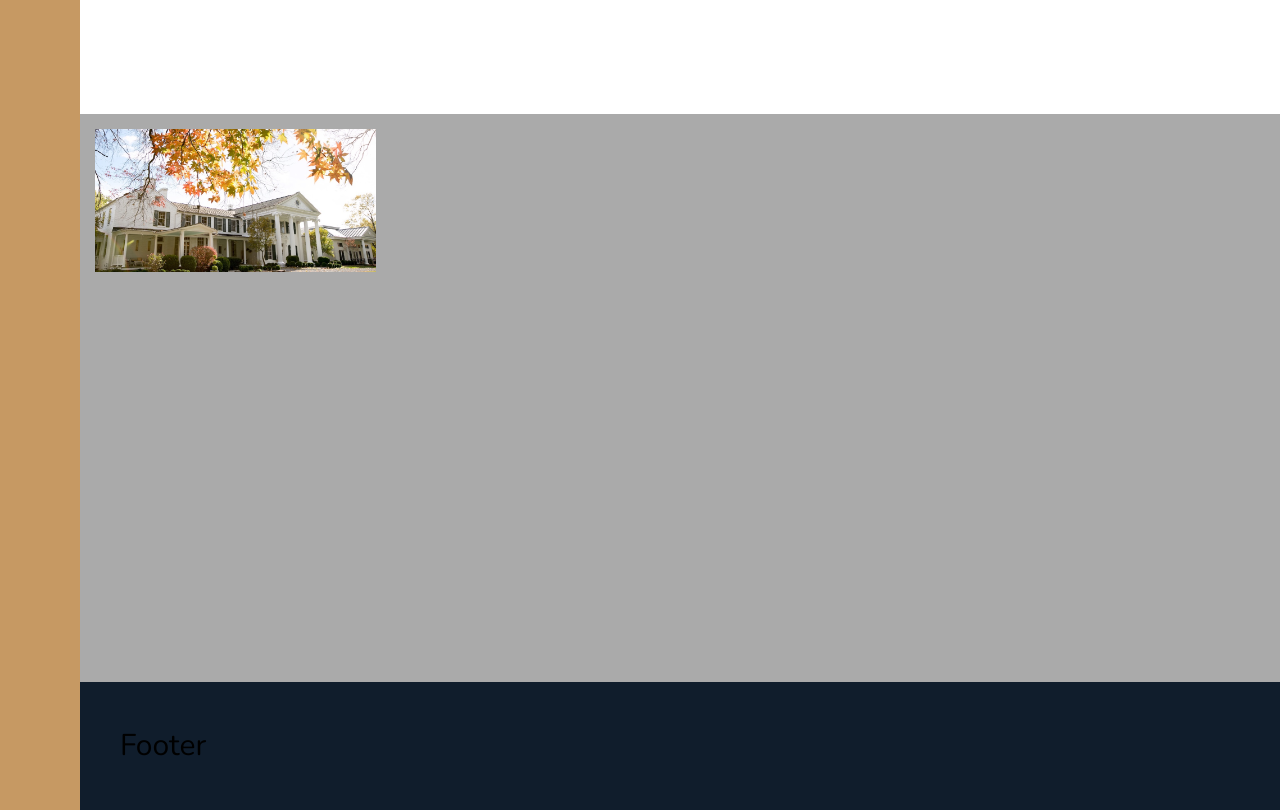
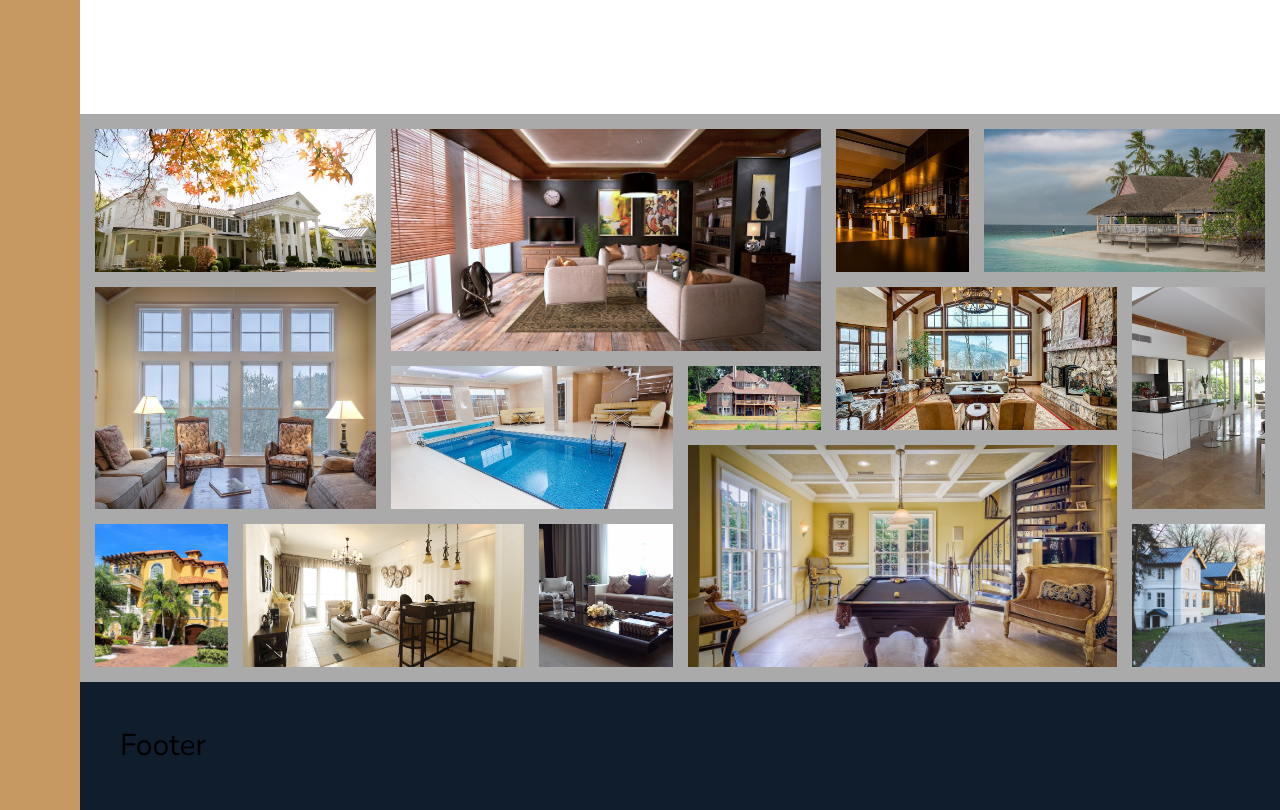
Before and after one commit to oguzhanntuna/nexter-static-css-grid-project, a website: page index.html in a window 1280 px wide. Shown: the part 3320-4130 px from the top of the page. Drawn offline with nearby package versions, Linux system fonts and the light colour scheme.

Commit message:
building the gallery - part two

```diff
--- a/index.html
+++ b/index.html
@@ -282,6 +282,45 @@
             <figure class="gallery__item gallery__item--1">
                 <img src="img/gal-1.jpeg" alt="Gallery image 1" class="gallery__img">
             </figure>
+            <figure class="gallery__item gallery__item--2">
+                <img src="img/gal-2.jpeg" alt="Gallery image 2" class="gallery__img">
+            </figure>
+            <figure class="gallery__item gallery__item--3">
+                <img src="img/gal-3.jpeg" alt="Gallery image 3" class="gallery__img">
+            </figure>
+            <figure class="gallery__item gallery__item--4">
+                <img src="img/gal-4.jpeg" alt="Gallery image 4" class="gallery__img">
+            </figure>
+            <figure class="gallery__item gallery__item--5">
+                <img src="img/gal-5.jpeg" alt="Gallery image 5" class="gallery__img">
+            </figure>
+            <figure class="gallery__item gallery__item--6">
+                <img src="img/gal-6.jpeg" alt="Gallery image 6" class="gallery__img">
+            </figure>
+            <figure class="gallery__item gallery__item--7">
+                <img src="img/gal-7.jpeg" alt="Gallery image 7" class="gallery__img">
+            </figure>
+            <figure class="gallery__item gallery__item--8">
+                <img src="img/gal-8.jpeg" alt="Gallery image 8" class="gallery__img">
+            </figure>
+            <figure class="gallery__item gallery__item--9">
+                <img src="img/gal-9.jpeg" alt="Gallery image 9" class="gallery__img">
+            </figure>
+            <figure class="gallery__item gallery__item--10">
+                <img src="img/gal-10.jpeg" alt="Gallery image 10" class="gallery__img">
+            </figure>
+            <figure class="gallery__item gallery__item--11">
+                <img src="img/gal-11.jpeg" alt="Gallery image 11" class="gallery__img">
+            </figure>
+            <figure class="gallery__item gallery__item--12">
+                <img src="img/gal-12.jpeg" alt="Gallery image 12" class="gallery__img">
+            </figure>
+            <figure class="gallery__item gallery__item--13">
+                <img src="img/gal-13.jpeg" alt="Gallery image 13" class="gallery__img">
+            </figure>
+            <figure class="gallery__item gallery__item--14">
+                <img src="img/gal-14.jpeg" alt="Gallery image 14" class="gallery__img">
+            </figure>
         </div>
 
         <footer class="footer">
--- a/sass/_gallery.scss
+++ b/sass/_gallery.scss
@@ -13,12 +13,77 @@
             grid-row: 1 / span 2;
             grid-column:  1 / span 2;
         }
+
+        &--2 {
+            grid-row: 1 / span 3;
+            grid-column: 3 / span 3;
+        }
+
+        &--3 {
+            grid-row: 1 / span 2;
+            grid-column: 6 / span 1;
+        }
+
+        &--4 {
+            grid-row: 1 / span 2;
+            grid-column: 7 / -1;
+        }
+
+        &--5 {
+            grid-row: 3 / span 3;
+            grid-column: 1 / span 2;
+        }
+
+        &--6 {
+            grid-row: 4 / span 2;
+            grid-column: 3 / span 2;
+        }
+
+        &--7 {
+            grid-row: 4 / span 1;
+            grid-column: 5 / span 1;
+        }
+
+        &--8 {
+            grid-row: 3 / span 2;
+            grid-column: 6 / span 2;
+        }
+
+        &--9 {
+            grid-row: 3 / span 3;
+            grid-column: 8 / -1;
+        }
+
+        &--10 {
+            grid-row: 6 / span 2;
+            grid-column: 1 / span 1;
+        }
+
+        &--11 {
+            grid-row: 6 / span 2;
+            grid-column: 2 / span 2;
+        }
+
+        &--12 {
+            grid-row: 6 / span 2;
+            grid-column: 4 / span 1;
+        }
+
+        &--13 {
+            grid-row: 5 / span 3;
+            grid-column: 5 / span 3;
+        }
+
+        &--14 {
+            grid-row: 6 / span 2;
+            grid-column: 8 / -1;
+        }
     }
 
     &__img {
         width: 100%;
         height: 100%;
         object-fit: cover;
-
+        display: block;
     }
 }
```
Also changed, not shown: css/style.css.
